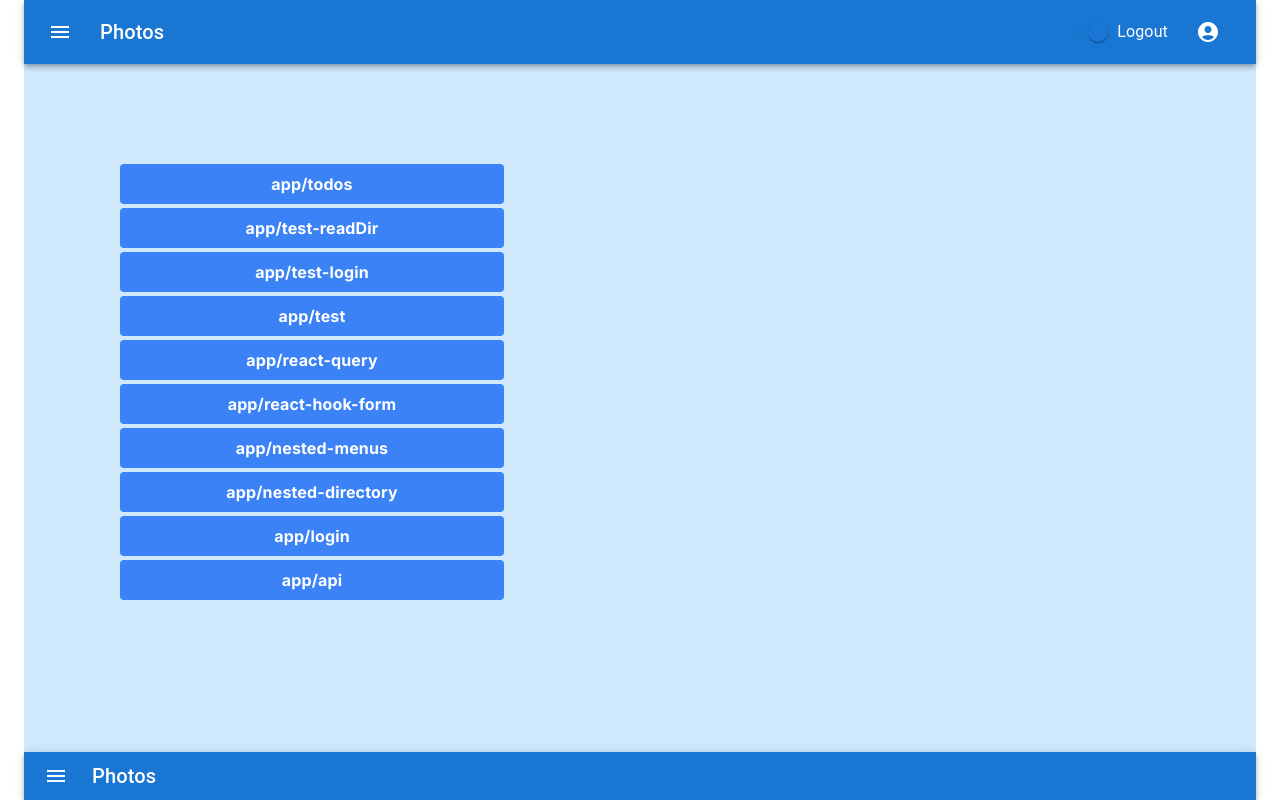
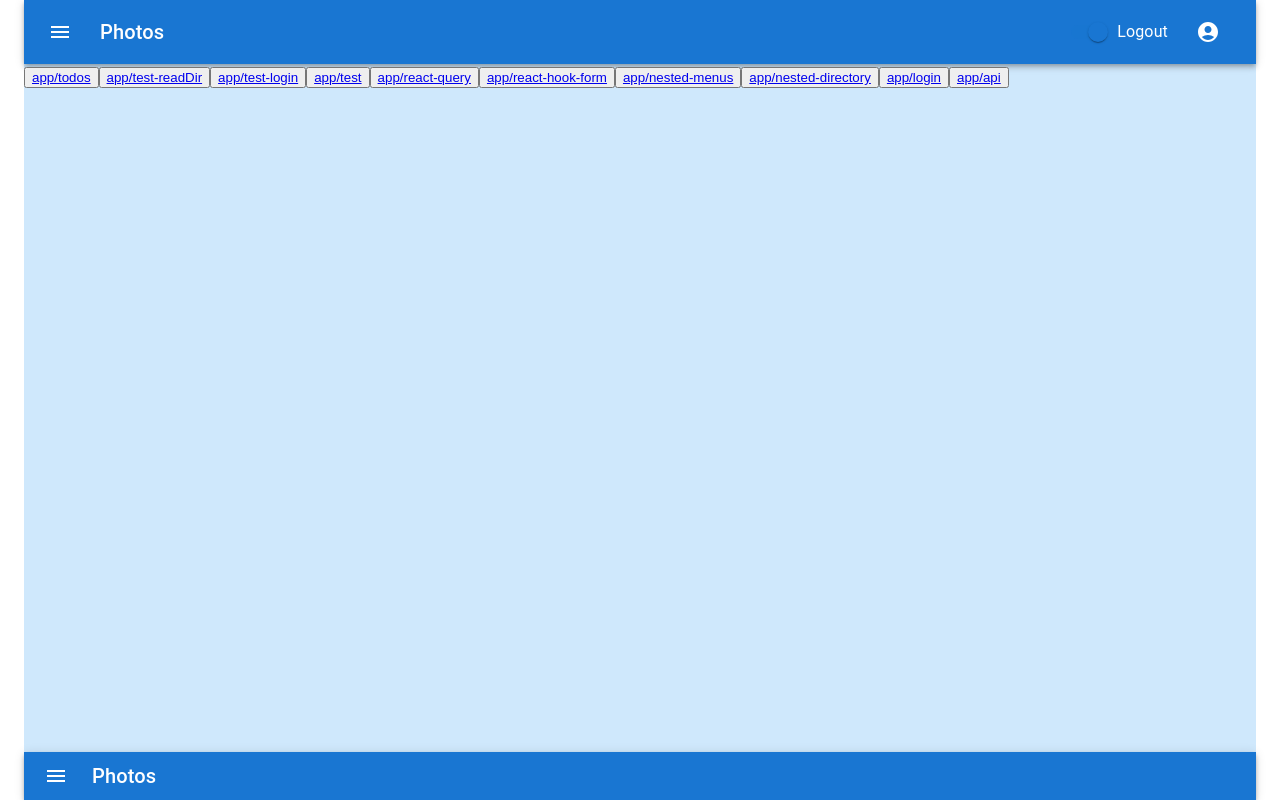
Before and after one commit to CrossEvol/nextjs-mui-mine-starter, a Next.js app: page / in a window 1280 px wide. Built offline with nearby package versions, Linux system fonts and the light colour scheme.

Commit message:
1.0.9 Optimize the integration with mui and tailwindcss

```diff
--- a/app/layout.tsx
+++ b/app/layout.tsx
@@ -1,3 +1,5 @@
+'use client'
+
 import BottomBar from './BottomBar'
 import SimpleContainer from './SimpleContainer'
 import TopBar from './TopBar'
@@ -7,6 +9,7 @@ import { ChildrenProps } from '../types/ChildrenProps'
 import type { Session } from 'next-auth'
 import { AppProps } from 'next/app'
 import { SessionProvider } from 'next-auth/react'
+import { StyledEngineProvider } from '@mui/material'
 
 const inter = Inter({ subsets: ['latin'] })
 
@@ -17,6 +20,7 @@ export const metadata = {
 
 export default function RootLayout({ children }: ChildrenProps) {
     return (
+        <StyledEngineProvider injectFirst>
             <html lang='en'>
                 <body className={inter.className}>
                     <SimpleContainer>
@@ -26,5 +30,6 @@ export default function RootLayout({ children }: ChildrenProps) {
                     </SimpleContainer>
                 </body>
             </html>
+        </StyledEngineProvider>
     )
 }
--- a/tailwind.config.js
+++ b/tailwind.config.js
@@ -1,5 +1,8 @@
 /** @type {import('tailwindcss').Config} */
 module.exports = {
+  corePlugins: {
+    preflight: false,
+  },
   content: [
     "./app/**/*.{js,ts,jsx,tsx,mdx}",
     "./pages/**/*.{js,ts,jsx,tsx,mdx}",
@@ -8,6 +11,7 @@ module.exports = {
     // Or if using `src` directory:
     "./src/**/*.{js,ts,jsx,tsx,mdx}",
   ],
+  important: '#root',
   theme: {
     extend: {},
   },
```
Also changed, not shown: 1 other file (tests, documents, lock files or other folders). Lines whose indentation alone changed are shown as unchanged.
